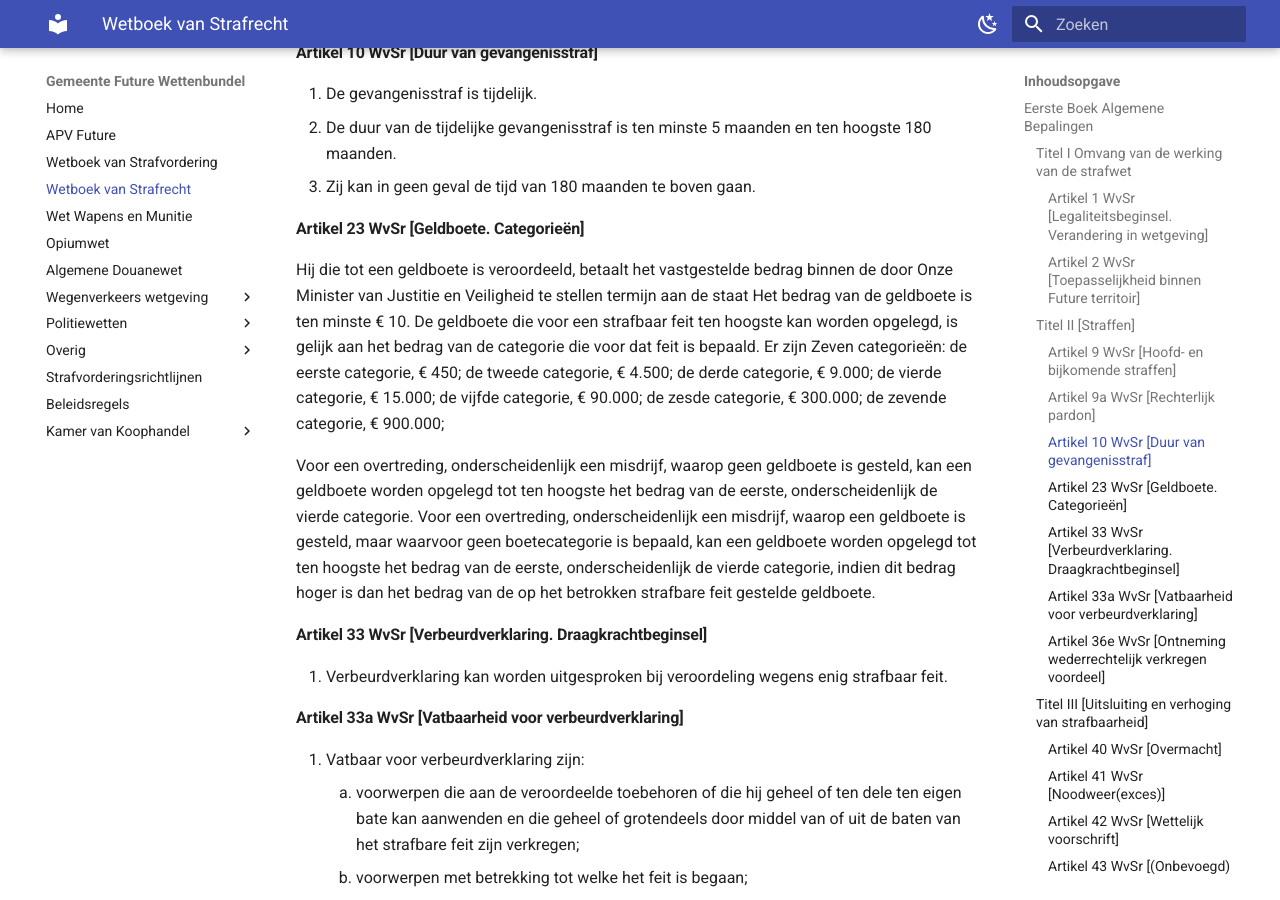
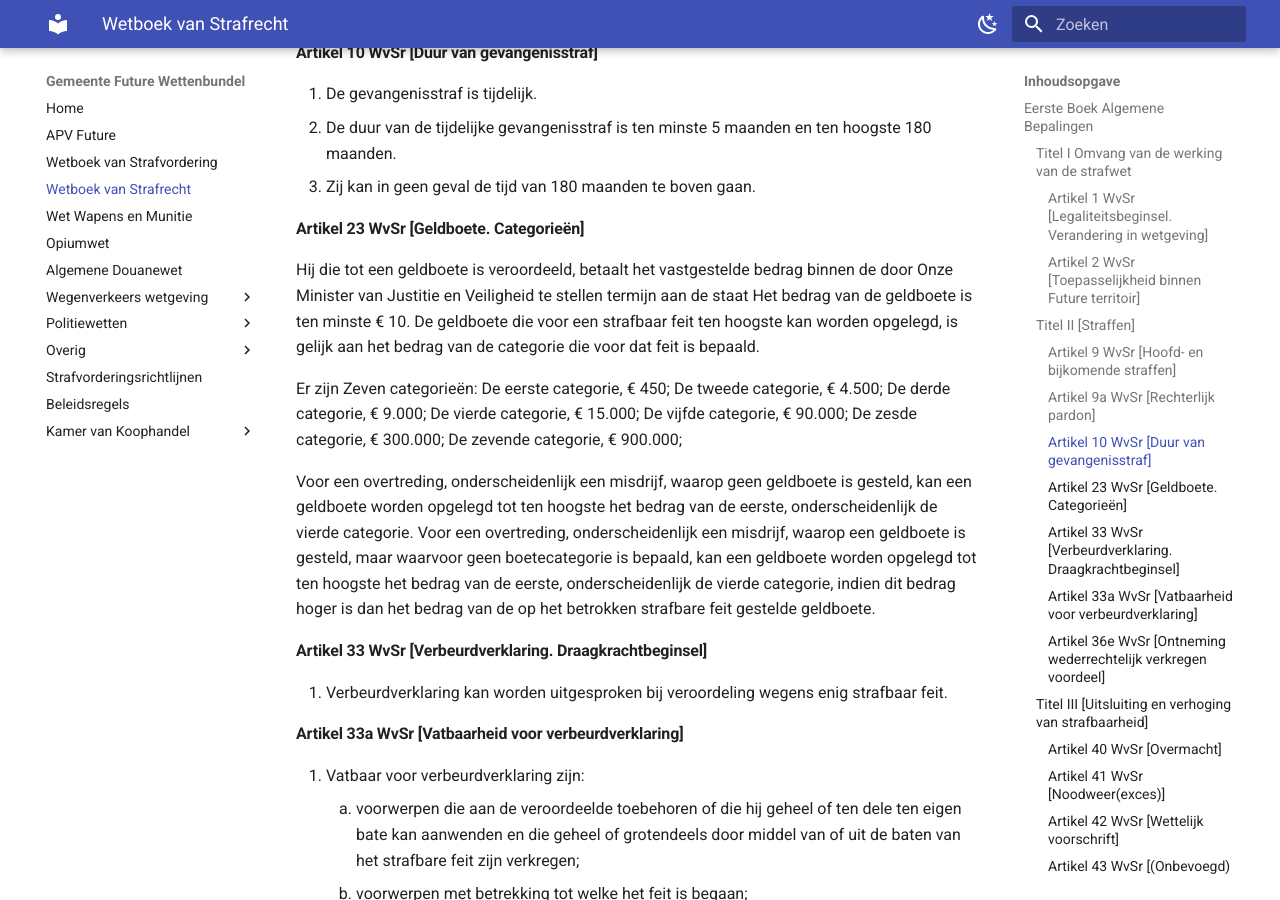
Before and after one commit to EnriqueFernandez20/FutureRP-Wettenbundel, an MkDocs documentation site: the page built from docs/wetboek-van-strafrecht.md, in a window 1280 px wide and 900 px high, scrolled down 1417 px. Built offline with MkDocs 1.6.1 and Material for MkDocs 9.7.7, drawn with Linux system fonts in a browser that asks for light colours.

```diff
--- a/docs/wetboek-van-strafrecht.md
+++ b/docs/wetboek-van-strafrecht.md
@@ -46,14 +46,15 @@ Indien de rechter dit raadzaam acht in verband met de geringe ernst van het feit
 Hij die tot een geldboete is veroordeeld, betaalt het vastgestelde bedrag binnen de door Onze Minister van Justitie en Veiligheid te stellen termijn aan de staat
 Het bedrag van de geldboete is ten minste € 10.
 De geldboete die voor een strafbaar feit ten hoogste kan worden opgelegd, is gelijk aan het bedrag van de categorie die voor dat feit is bepaald.
+
 Er zijn Zeven categorieën:
-   de eerste categorie, € 450;
-   de tweede categorie, € 4.500;
-   de derde categorie, € 9.000;
-   de vierde categorie, € 15.000;
-   de vijfde categorie, € 90.000;
-   de zesde categorie, € 300.000;
-   de zevende categorie, € 900.000;
+   De eerste categorie, € 450;
+   De tweede categorie, € 4.500;
+   De derde categorie, € 9.000;
+   De vierde categorie, € 15.000;
+   De vijfde categorie, € 90.000;
+   De zesde categorie, € 300.000;
+   De zevende categorie, € 900.000;
 
 
 Voor een overtreding, onderscheidenlijk een misdrijf, waarop geen geldboete is gesteld, kan een geldboete worden opgelegd tot ten hoogste het bedrag van de eerste, onderscheidenlijk de vierde categorie.
```
